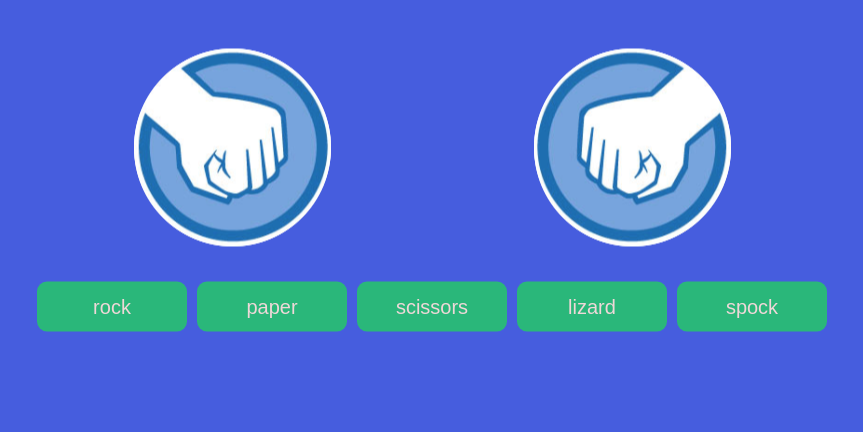
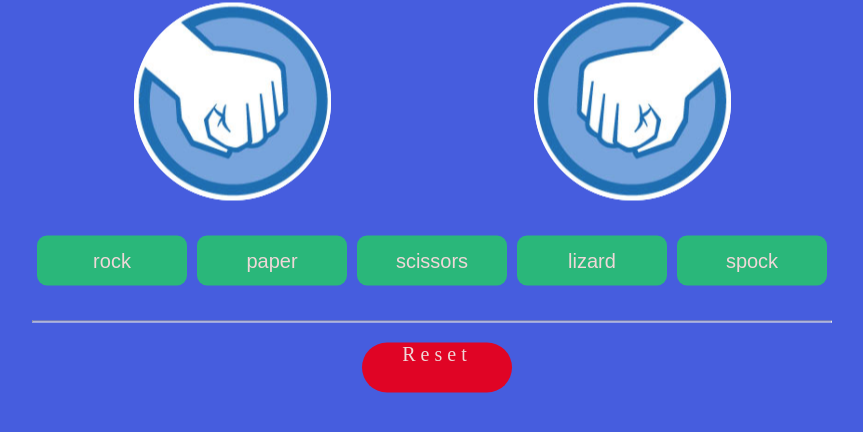
Before and after one commit to PrinceIssar/RPSLS_game, a plain HTML site: page index.html in a window 1280 px wide. Both pictures are taken after a click on the button "Let's Play". Shown: the part 246-678 px from the top of the page, without its empty margins (208-1071 px from the left). Drawn offline with Linux system fonts and the light colour scheme.

Commit message:
added a reset button

```diff
--- a/index.html
+++ b/index.html
@@ -38,9 +38,13 @@
             <button class="lizard">lizard</button>
             <button class="spock">spock</button>
         </div>
+        <hr>
+        <div class="container1">
+            <div class="button"  id="reset"> Reset </div>
+        </div>
+
     </div>
 </section>
-
 
 
 <script src="scrpit.js"></script>
--- a/style.css
+++ b/style.css
@@ -6,7 +6,7 @@
 section{
     height: 100vh;
     background-color: #465dde;
-    font-family: "American Typewriter";
+    font-family: "American Typewriter", serif;
 }
 
 .score{
@@ -80,6 +80,30 @@ section{
     padding-bottom: 30px;/* I adjust */
 }
 
+.container1{
+    margin: 20px;
+    width: 150px;
+    height: 50px;
+    background: none;
+    align-items: center;
+    justify-content: space-around;
+    border: none;
+    color: #efd8d8;
+    font-size: 20px;
+    background: #e00425;
+    border-radius: 30px;
+    cursor: grab;
+    margin-left: 330px;
+    text-align: center;
+    letter-spacing: 5px;
+
+
+}
+
+.container1 button:hover{
+    box-shadow: 0.5px 50px 0 #e00425 inset, 0.5px 50px 0 #15f4ee,
+                 0.5px 50px 0 #e00425 inset, 0.5px 50px 0 #15f4ee;
+}
 .player_hand{
     transform: rotateY(180deg);
 }
```
Also changed, not shown: scrpit.js, 6 other files.
